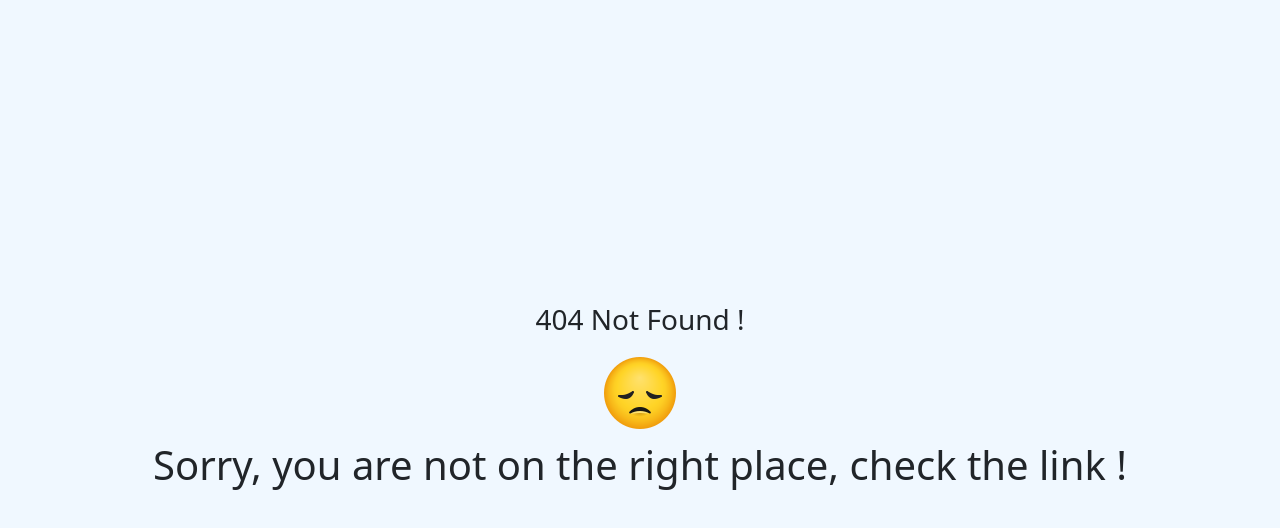
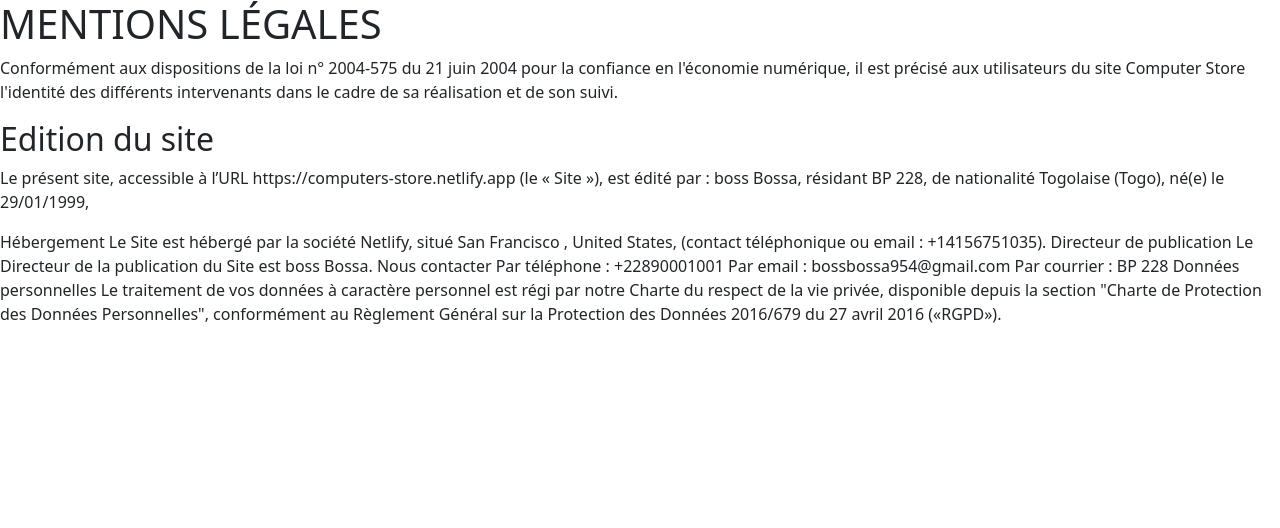
Before and after one commit to RID-Techs/Store-React, a React (Vite) app: page /privacy in a window 1280 px wide. Before the commit this address had no page. Shown: the top 528 px of the page. Built offline with nearby package versions, Linux system fonts and the light colour scheme.

Commit message:
close to live

```diff
--- a/src/App.jsx
+++ b/src/App.jsx
@@ -8,6 +8,7 @@ import { ComputerStore } from "./Components/ComputerStore";
 import './index.css'
 import { ToastContainer, Zoom } from "react-toastify";
 import "react-toastify/dist/ReactToastify.css";
+import { Privacy } from "./Components/Privacy";
 
 function App() {
 
@@ -38,6 +39,15 @@ function App() {
         </ErrorBoundary>
       ),
       errorElement: <ErrorPage />
+    },
+    {
+      path: "/privacy",
+      element: (
+        <ErrorBoundary fallback={<Error/>}>
+          <Privacy />
+        </ErrorBoundary>
+      ),
+      errorElement: <ErrorPage />
     }
   ])
 
--- /dev/null
+++ b/src/Components/Privacy.jsx
@@ -0,0 +1,47 @@
+export function Privacy () {
+
+    return(
+        <>
+
+        <div>
+            <h1>MENTIONS LÉGALES</h1>
+
+
+            <div>
+                <p>Conformément aux dispositions de la loi n° 2004-575 du 21 juin 2004 pour la confiance en l{"'"}économie numérique, il est précisé aux utilisateurs du site Computer Store l{"'"}identité des différents intervenants dans le cadre de sa réalisation et de son suivi.
+                </p>
+
+                <h2>Edition du site </h2>
+                <p>Le présent site, accessible à l’URL https://computers-store.netlify.app (le « Site »), est édité par :
+
+boss Bossa, résidant BP 228, de nationalité Togolaise (Togo), né(e) le 29/01/1999,
+</p>
+            </div>
+
+
+            <div>
+            Hébergement
+
+Le Site est hébergé par la société Netlify, situé San Francisco , United States, (contact téléphonique ou email : +14156751035).
+
+Directeur de publication
+
+Le Directeur de la publication du Site est boss Bossa.
+
+Nous contacter
+
+Par téléphone : +22890001001
+Par email : bossbossa954@gmail.com
+Par courrier : BP 228
+
+Données personnelles
+
+Le traitement de vos données à caractère personnel est régi par notre Charte du respect de la vie privée, disponible depuis la section {`"`}Charte de Protection des Données Personnelles{`"`}, conformément au Règlement Général sur la Protection des Données 2016/679 du 27 avril 2016 («RGPD»).
+
+            </div>
+        </div>
+
+
+        </>
+    )
+}
--- a/src/Components/SignIn.jsx
+++ b/src/Components/SignIn.jsx
@@ -165,8 +165,8 @@ export function SignIn() {
         <div className="bottom-info">
           <footer>
             <h6>
-              2024 | All rights reserved. Made by RID Tech with{" "}
-              <span style={{ color: "red" }}>&hearts;</span>
+              2024 | All rights reserved | <a href="/privacy">Privacy</a>. Made by RID Tech with
+              <span style={{ color: "red" }}> &hearts;</span>
             </h6>
           </footer>
         </div>
```
